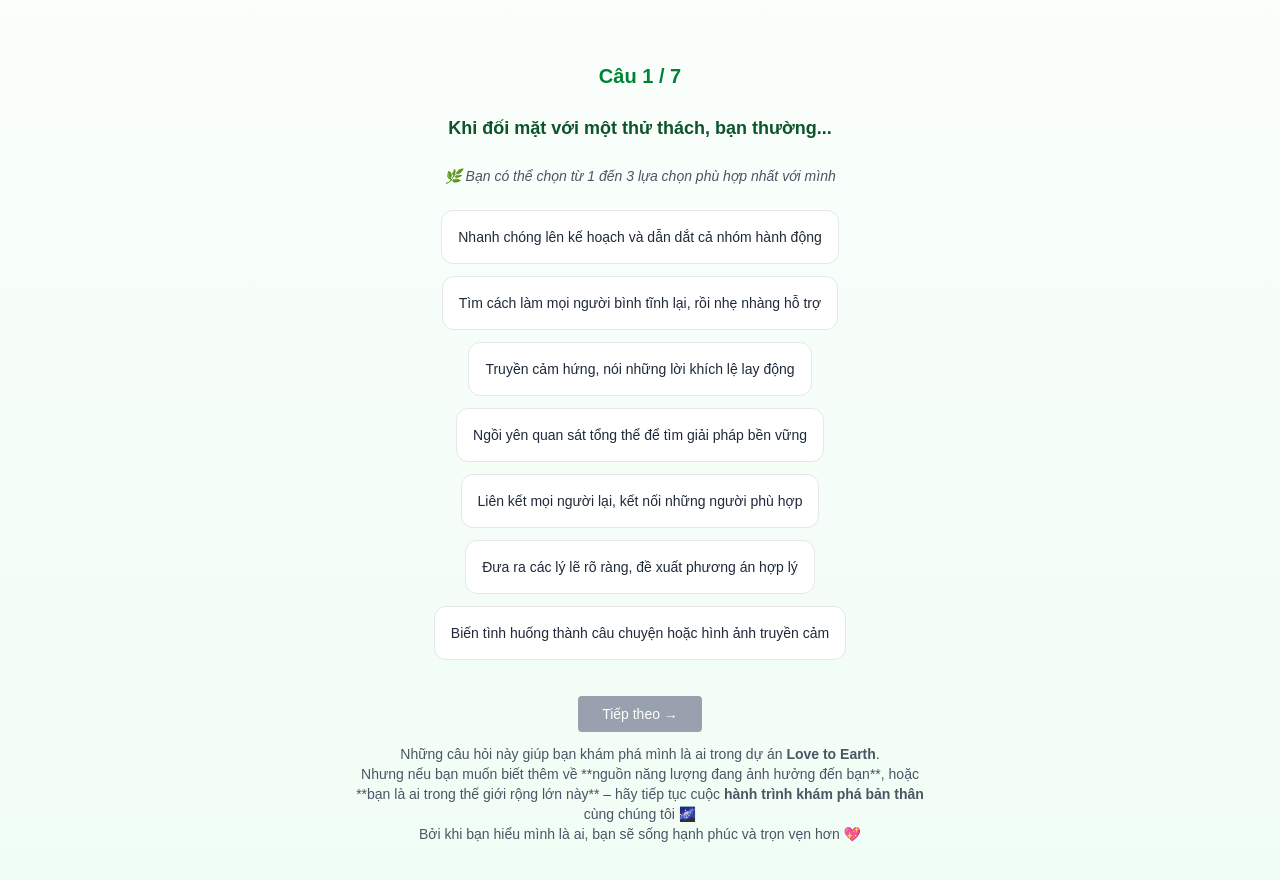
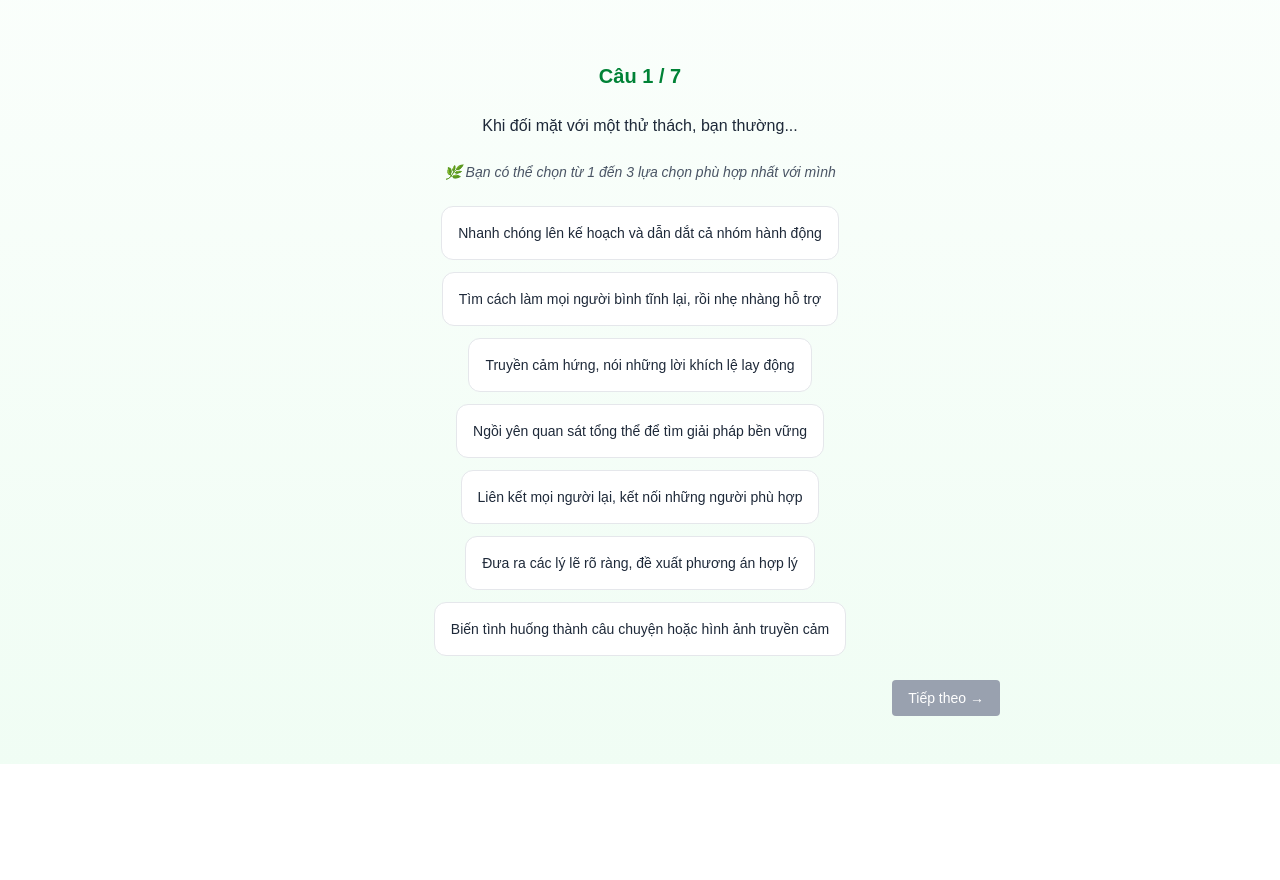
Before and after one commit to tiachop777/love-to-earth, a Next.js app: page /quiz in a window 1280 px wide. Shown: the part 394-1274 px from the top of the page. After the commit the page ends 1158 px from the top, so only its background shows below. Built offline with nearby package versions, Linux system fonts and the light colour scheme.

Commit message:
✅ Fix ESLint: remove 'any' and unused vars

```diff
--- a/src/components/Quiz.tsx
+++ b/src/components/Quiz.tsx
@@ -153,26 +153,22 @@ export default function Quiz() {
 
     return (
       <div className="max-w-3xl mx-auto p-6 space-y-6">
-        <h2 className="text-xl font-bold text-green-700 text-center">
+        <h2 className="text-xl font-bold text-green-700">
           Câu {step + 1} / {questions.length}
         </h2>
-
-        <p className="text-green-900 font-semibold text-center text-lg">{questions[step].text}</p>
+        <p className="text-gray-800 font-medium text-center">
+          {questions[step].text}
+        </p>
         <p className="text-sm italic text-gray-600 text-center">
           🌿 Bạn có thể chọn từ 1 đến 3 lựa chọn phù hợp nhất với mình
         </p>
-
         <div className="grid gap-3">
-          {questions[step].options.map((opt, i) => {
+          {questions[step].options.map((opt, index) => {
             const idx = selected.indexOf(opt);
             return (
-              <label
-                key={i}
-                className={`flex justify-between items-center bg-white rounded-xl p-4 border cursor-pointer transition-all text-center mx-auto max-w-xl ${
+              <label key={opt} className={`flex justify-between items-center bg-white rounded-xl p-4 border cursor-pointer transition-all text-center mx-auto max-w-xl ${
                   idx >= 0 ? 'border-green-500 ring-2 ring-green-300 bg-green-50' : 'border-gray-200'
-                }`}
-                onClick={() => toggle(opt)}
-              >
+                }`} onClick={() => toggle(opt)}>
                 <span className="text-gray-800 text-sm mx-auto">{opt}</span>
                 {idx >= 0 && (
                   <span className="text-xs bg-green-100 text-green-800 px-2 py-1 rounded">
@@ -184,25 +180,22 @@ export default function Quiz() {
           })}
         </div>
 
-        <div className="flex flex-col items-center space-y-3 mt-6">
-          <div className="flex justify-between w-full max-w-xl">
+        <div className="flex justify-between mt-6">
           {step > 0 ? (
             <button
               onClick={back}
-                className="px-4 py-2 bg-gray-200 rounded text-sm text-gray-700"
+              className="px-4 py-2 bg-gray-200 rounded text-sm"
             >
               ← Quay lại
             </button>
           ) : (
             <div />
           )}
-            <div />
-          </div>
 
           <button
             disabled={selected.length < 1}
             onClick={next}
-            className={`px-6 py-2 rounded text-sm text-white font-medium ${
+            className={`px-4 py-2 rounded text-sm text-white ${
               selected.length >= 1
                 ? 'bg-green-600 hover:bg-green-700'
                 : 'bg-gray-400 cursor-not-allowed'
@@ -210,14 +203,6 @@ export default function Quiz() {
           >
             {step === questions.length - 1 ? '🌟 Xem kết quả' : 'Tiếp theo →'}
           </button>
-
-          <p className="text-sm text-gray-600 text-center max-w-xl">
-            Những câu hỏi này giúp bạn khám phá mình là ai trong dự án <strong>Love to Earth</strong>.
-            <br />
-            Nhưng nếu bạn muốn biết thêm về **nguồn năng lượng đang ảnh hưởng đến bạn**, hoặc **bạn là ai trong thế giới rộng lớn này** – hãy tiếp tục cuộc <strong>hành trình khám phá bản thân</strong> cùng chúng tôi 🌌
-            <br />
-            Bởi khi bạn hiểu mình là ai, bạn sẽ sống hạnh phúc và trọn vẹn hơn 💖
-          </p>
         </div>
       </div>
     );
```
Lines whose indentation alone changed are shown as unchanged.
